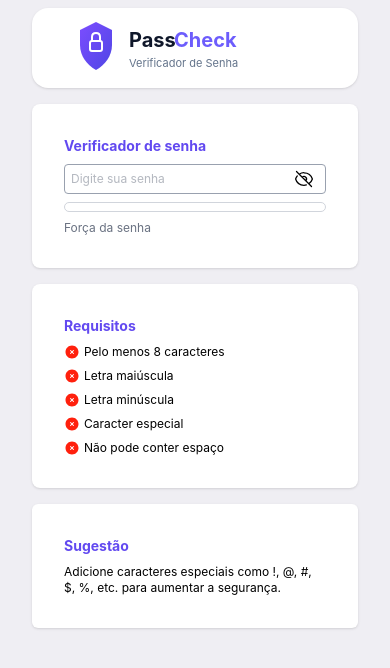
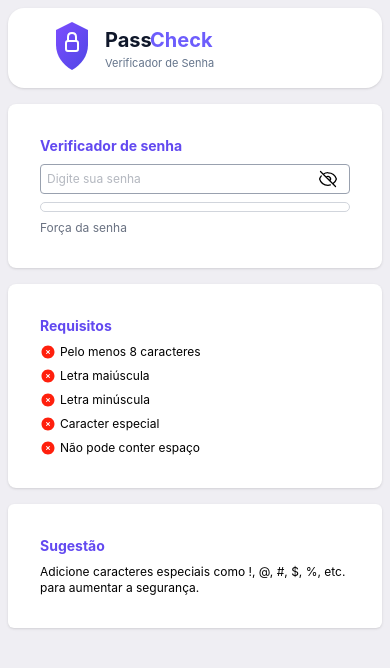
Before and after one commit to CleitonArcanj0/passCheck, a React (Vite) app: page / in a window 390 px wide. Shown: the top 668 px of the page. Built offline with nearby package versions, Linux system fonts and the light colour scheme.

Commit message:
style: diminui o valor das margens

```diff
--- a/src/App.jsx
+++ b/src/App.jsx
@@ -24,7 +24,7 @@
     <>
       <NavBar />
 
-      <div className='grid grid-cols-1 md:grid-cols-[1.6fr_1fr]  items-start gap-4 md:gap-8 mx-8 md:mx-24 mt-4'>
+      <div className='grid grid-cols-1 md:grid-cols-[1.6fr_1fr]  items-start gap-4 md:gap-8 mx-2 md:mx-24 mt-4'>
         <div className='row-span-2 h-full'>
           <Verificador aoDigitarSenha={inputSenha} barraDeForca={forca} />
         </div>
--- a/src/components/NavBar.jsx
+++ b/src/components/NavBar.jsx
@@ -2,7 +2,7 @@
 
 function NavBar(){
     return(
-        <header className="flex bg-white shadow-sm rounded-2xl mx-8 my-2">
+        <header className="flex bg-white shadow-sm rounded-2xl mx-2 md:mx-8 my-2">
             <div className='px-8 p-2'>
                 <img src={logo} alt="logo do passCheck" className='min-w-32 '/>
             </div>
```
